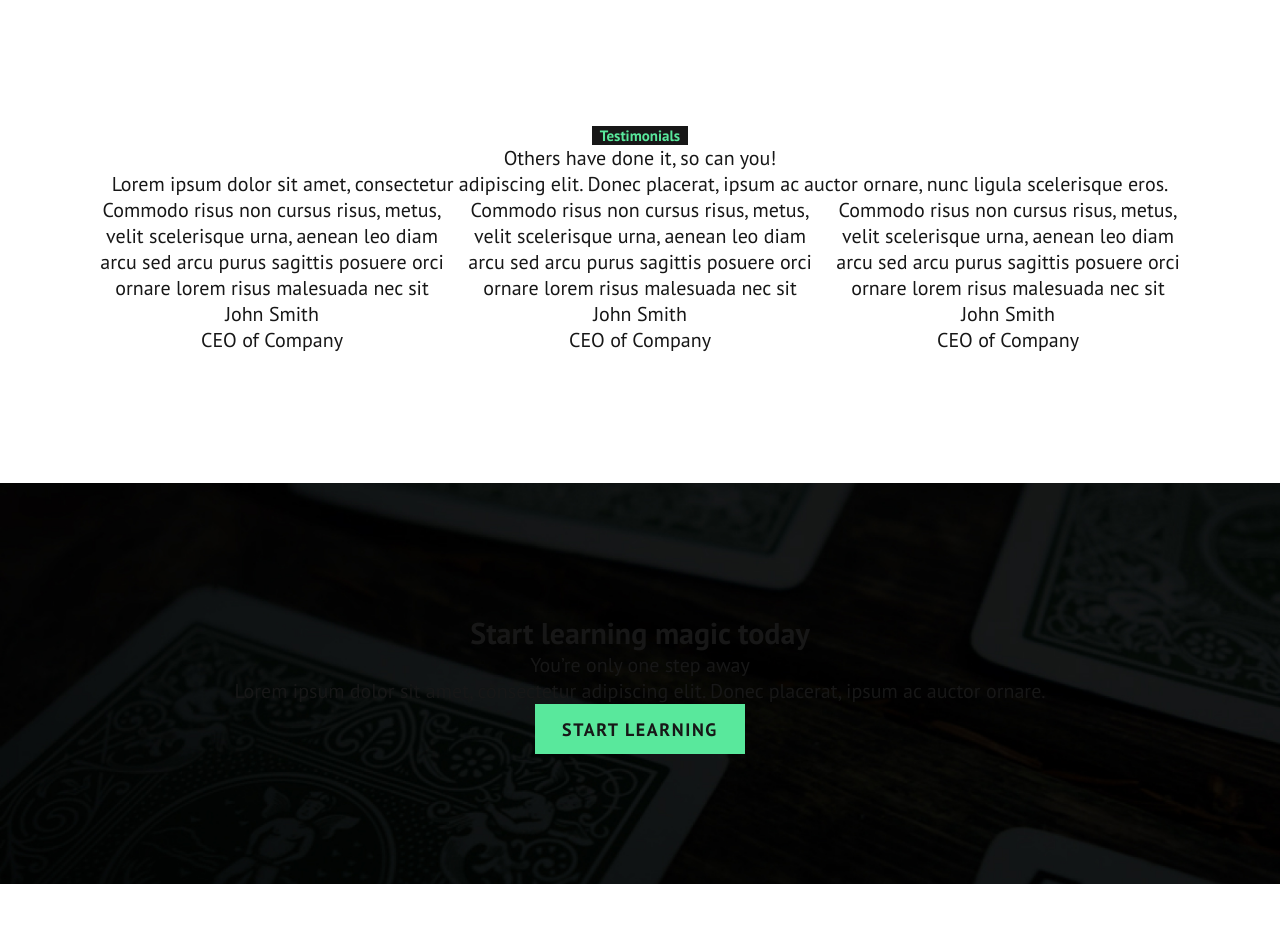
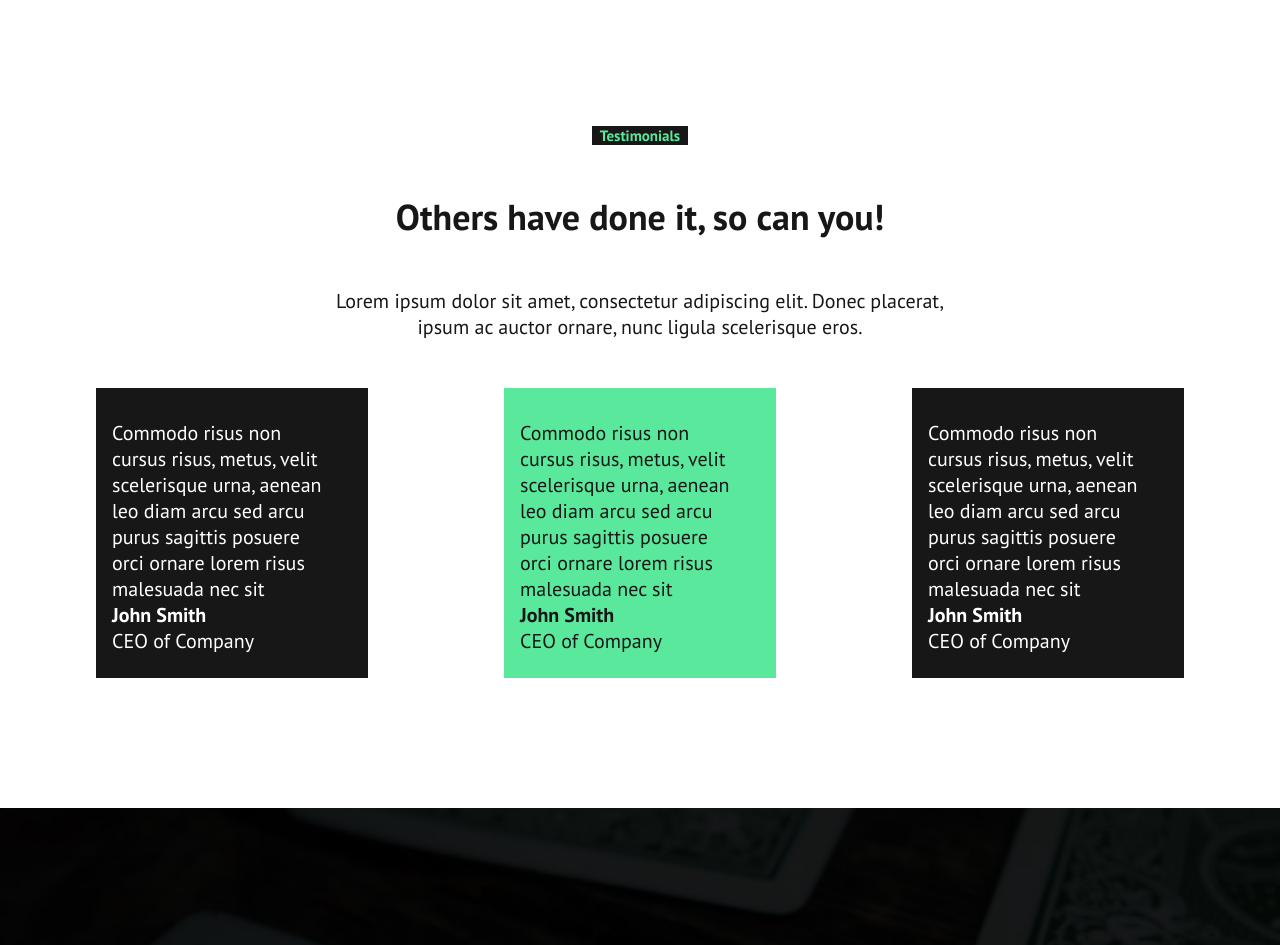
Before and after one commit to omidhldn/temp, a plain HTML site: page 01-start here/index.html in a window 1280 px wide. Shown: the part 2580-3525 px from the top of the page. Before the commit the page ends 3464 px from the top, so only its background shows below. Drawn offline with Linux system fonts and the light colour scheme.

Commit message:
back-up--SSD

```diff
--- a/01-start here/index.html
+++ b/01-start here/index.html
@@ -117,28 +117,28 @@
     </section>
 
     <section class="testimonials">
-      <div class="container">
+      <div class="container flow-content flow-content--large">
         <h2 class="section-title">Testimonials</h2>
         <p class="first-p">Others have done it, so can you!</p>
         <p class="second-p">Lorem ipsum dolor sit amet, consectetur adipiscing elit. Donec placerat, ipsum ac auctor
           ornare, nunc ligula
           scelerisque eros.</p>
         <div class="split">
-          <div class="testimonial">
+          <div class="testimonial t-dark">
             <p>Commodo risus non cursus risus, metus, velit scelerisque urna, aenean leo diam arcu sed arcu purus
               sagittis
               posuere orci ornare lorem risus malesuada nec sit</p>
             <p class="name">John Smith</p>
             <p class="position">CEO of Company</p>
           </div>
-          <div class="testimonial">
+          <div class="testimonial t-light">
             <p>Commodo risus non cursus risus, metus, velit scelerisque urna, aenean leo diam arcu sed arcu purus
               sagittis
               posuere orci ornare lorem risus malesuada nec sit</p>
             <p class="name">John Smith</p>
             <p class="position">CEO of Company</p>
           </div>
-          <div class="testimonial">
+          <div class="testimonial t-dark">
             <p>Commodo risus non cursus risus, metus, velit scelerisque urna, aenean leo diam arcu sed arcu purus
               sagittis
               posuere orci ornare lorem risus malesuada nec sit</p>
--- a/01-start here/style.css
+++ b/01-start here/style.css
@@ -294,14 +294,48 @@ section {
 }
 
 .testimonials .section-title {
-  --m-width : min-content;
+  --m-width : max-content;
   background-color: var(--clr-neutral-900);
   color: var(--clr-accent-400);
   font-size: var(--fs-300);
   display: inline-block;
-  width:min-content;
+  width: max-content;
   padding: 0 0.5rem;
   /* width: var(--m-width); */
 }
 
+.testimonials .first-p {
+  color: var(--clr-neutral-900);
+  font-weight: var(--fw-700);
+  font-size: var(--fs-700)
+}
+
+.testimonials .second-p{
+  color: var(--clr-neutral-900);
+  width: 50vw;
+}
+
+.t-dark {
+  --bg-clr :var(--clr-neutral-900);
+  --fg-clr : var(--clr-neutral-100);
+}
+
+.t-light {
+  --bg-clr : var(--clr-accent-400);
+  --fg-clr : var(--clr-neutral-900);
+}
+
+.testimonial {
+  background-color: var(--bg-clr, var(--clr-neutral-900));
+  color: var(--fg-clr, var(--clr-neutral-100));
+  padding: 2rem 2rem 1.5rem 1rem;
+  flex-basis: 25%;
+  text-align: left;
+}
+
+.testimonial .name {
+  font-weight: var(--fw-700);
+}
+
+
 /* .  */
```
